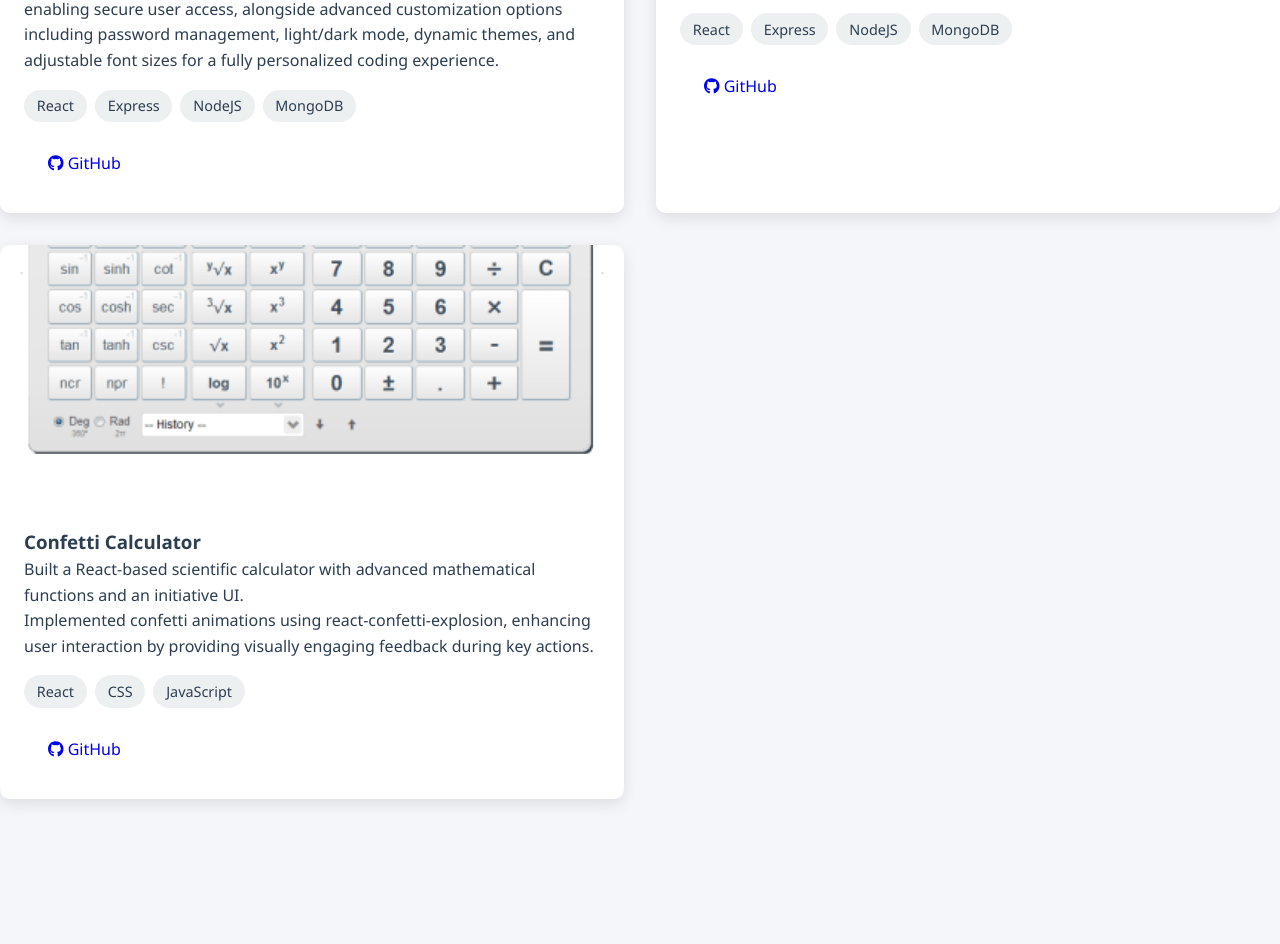
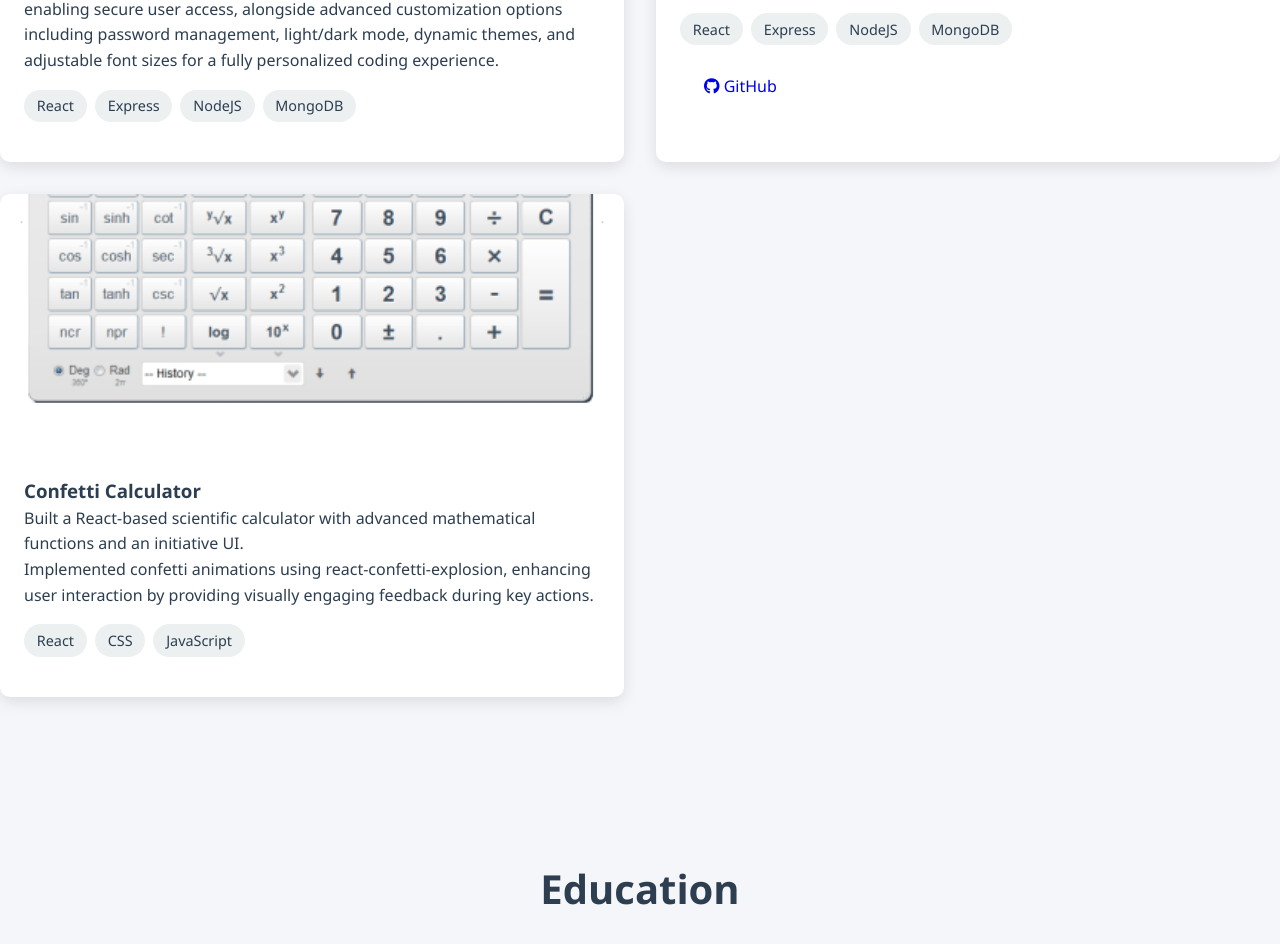
Before and after one commit to Vikash4301/portfolio, a plain HTML site: page index.html in a window 1280 px wide. Shown: the part 3750-4694 px from the top of the page. Drawn offline with Linux system fonts and the light colour scheme.

Commit message:
Made changes to the project

```diff
--- a/index.html
+++ b/index.html
@@ -108,7 +108,7 @@
             <h2>Featured Projects</h2>
             <div class="projects-grid">
                 <div class="project">
-                    <img src="editor.jpg" alt="Smart Restaurant Project Screenshot">
+                    <img src="editor.jpg" alt="Real-Time Collaborative Coding Platform">
                     <div class="project-content">
                         <h3>Real-Time Collaborative Coding Platform </h3>
                         <p>Engineered a real-time collaborative coding platform using React.js, featuring an intuitive dashboard
@@ -125,10 +125,7 @@
                             themes, and adjustable font sizes for a fully personalized coding experience.
                         </p>
                         <div class="tech-stack"><span>React</span><span>Express</span><span>NodeJS</span><span>MongoDB</span></div>
-                        <div class="project-links">
-                            <a href="https://github.com/Yashraj-71/restaurant-website-using-react" class="btn"
-                                target="_blank"><i class="fab fa-github"></i> GitHub</a>
-                        </div>
+
                     </div>
                 </div>
 
@@ -167,10 +164,7 @@
                             visually engaging feedback during key actions.
                         </p>
                         <div class="tech-stack"><span>React</span><span>CSS</span><span>JavaScript</span></div>
-                        <div class="project-links">
-                            <a href="https://github.com/Yashraj-71/Watch-Website" class="btn" target="_blank"><i
-                                    class="fab fa-github"></i> GitHub</a>
-                        </div>
+
                     </div>
                 </div>
             </div>
```
